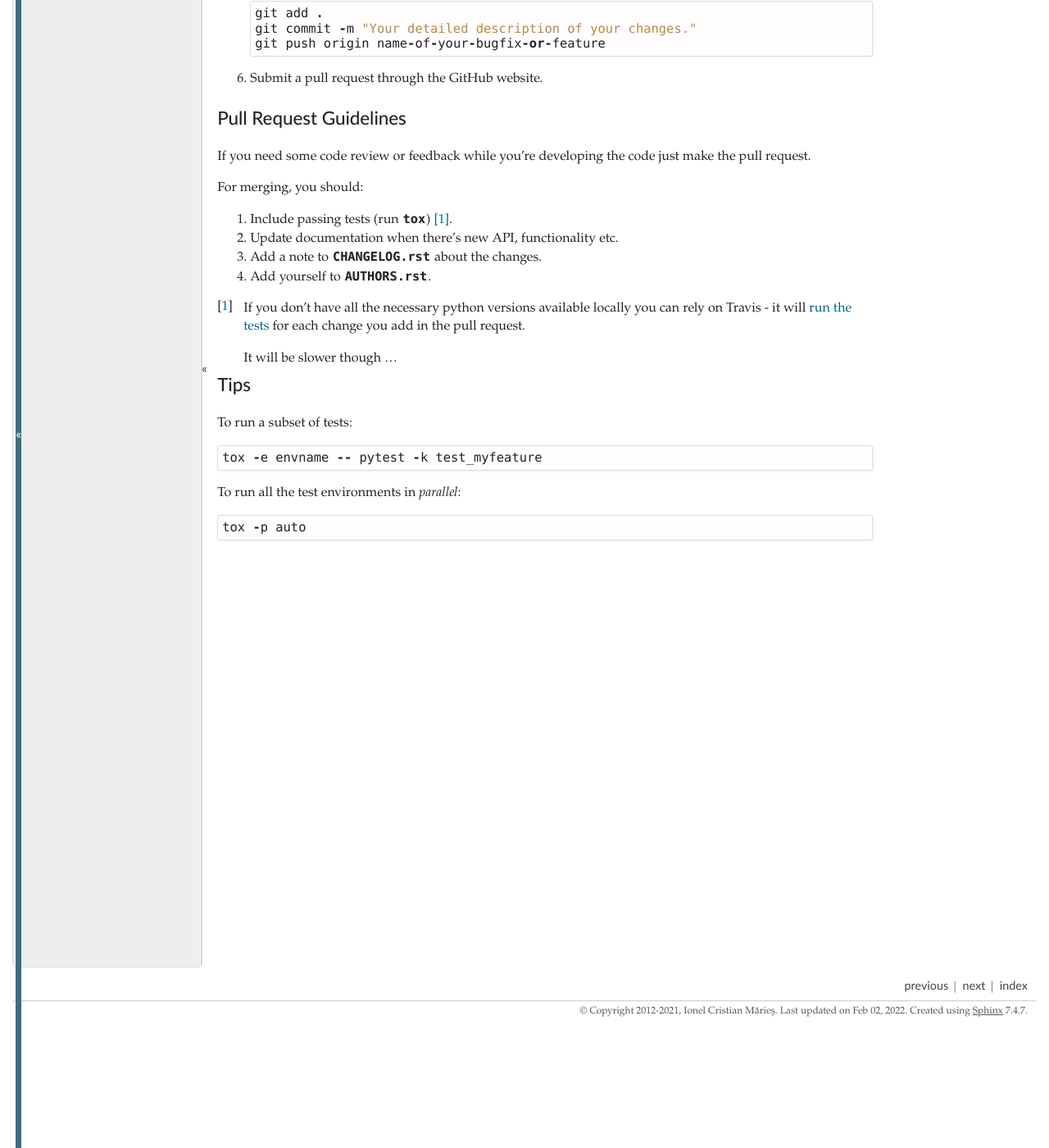
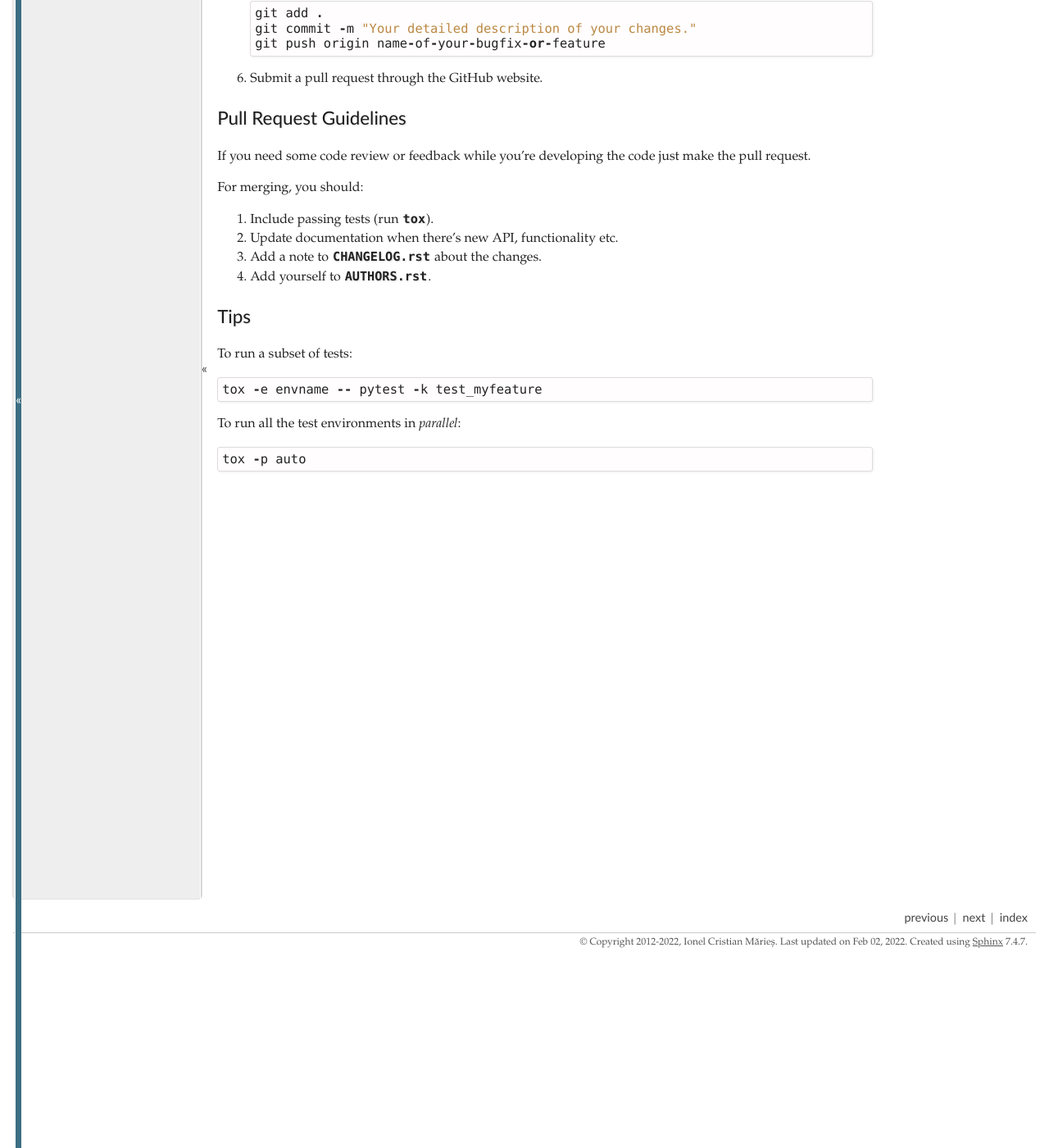
Before and after one commit to ionelmc/python-manhole, a Sphinx documentation site: the page built from docs/contributing.rst, in a window 1280 px wide and 1400 px high, scrolled down 1189 px. Shown: the whole window at 82% size. Built offline with Sphinx 7.4.7, drawn with Linux system fonts in a browser that asks for light colours.

Commit message:
Update project skel. Switch to GHA.

```diff
--- a/CONTRIBUTING.rst
+++ b/CONTRIBUTING.rst
@@ -68,16 +68,12 @@ If you need some code review or feedback while you're developing the code just m
 
 For merging, you should:
 
-1. Include passing tests (run ``tox``) [1]_.
+1. Include passing tests (run ``tox``).
 2. Update documentation when there's new API, functionality etc.
 3. Add a note to ``CHANGELOG.rst`` about the changes.
 4. Add yourself to ``AUTHORS.rst``.
 
-.. [1] If you don't have all the necessary python versions available locally you can rely on Travis - it will
-       `run the tests <https://travis-ci.com/github/ionelmc/python-manhole/pull_requests>`_
-       for each change you add in the pull request.
 
-       It will be slower though ...
 
 Tips
 ----
--- a/docs/conf.py
+++ b/docs/conf.py
@@ -17,7 +17,7 @@ extensions = [
 source_suffix = '.rst'
 master_doc = 'index'
 project = 'manhole'
-year = '2012-2021'
+year = '2012-2022'
 author = 'Ionel Cristian Mărieș'
 copyright = '{0}, {1}'.format(year, author)
 version = release = '1.8.0'
@@ -38,7 +38,7 @@ html_use_smartypants = True
 html_last_updated_fmt = '%b %d, %Y'
 html_split_index = False
 html_sidebars = {
-   '**': ['searchbox.html', 'globaltoc.html', 'sourcelink.html'],
+    '**': ['searchbox.html', 'globaltoc.html', 'sourcelink.html'],
 }
 html_short_title = '%s-%s' % (project, version)
 
--- a/setup.cfg
+++ b/setup.cfg
@@ -24,7 +24,7 @@ python_files =
     tests.py
 addopts =
     -ra
-    --strict
+    --strict-markers
     --ignore=docs/conf.py
     --ignore=setup.py
     --ignore=ci
```
Also changed, not shown: README.rst (+5 -5 lines), setup.py (+5 -4 lines), .bumpversion.cfg, .pre-commit-config.yaml, .travis.yml (deleted), docs/index.rst (line endings or trailing spaces), 9 other files.
